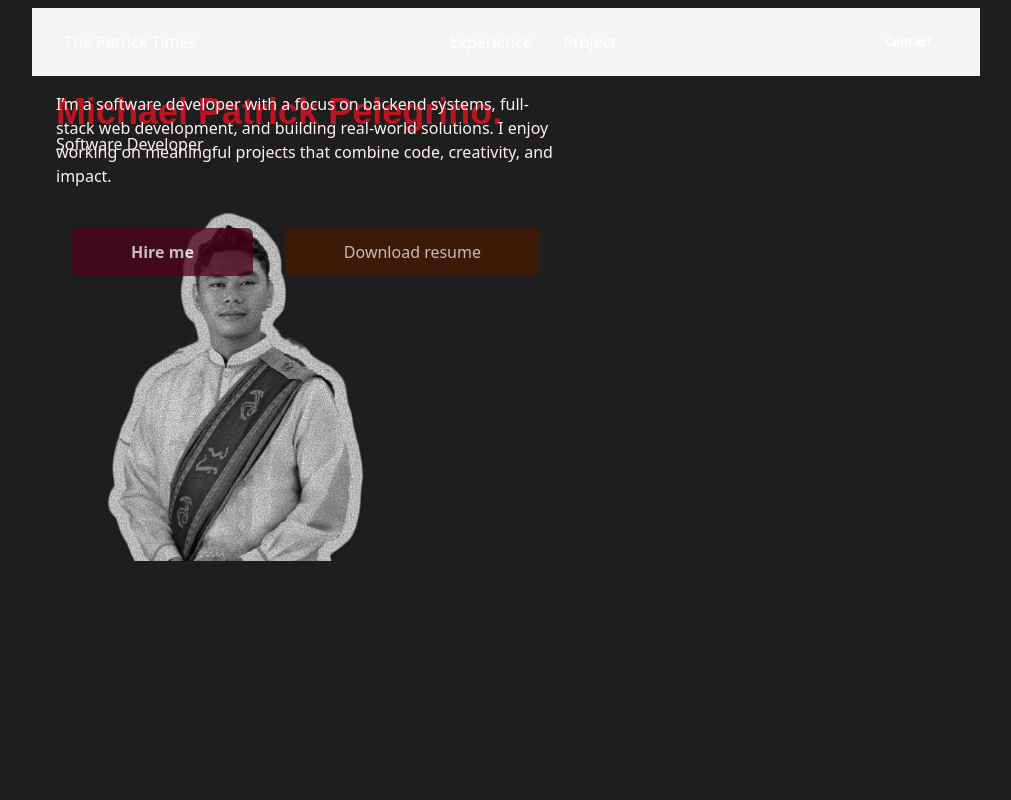
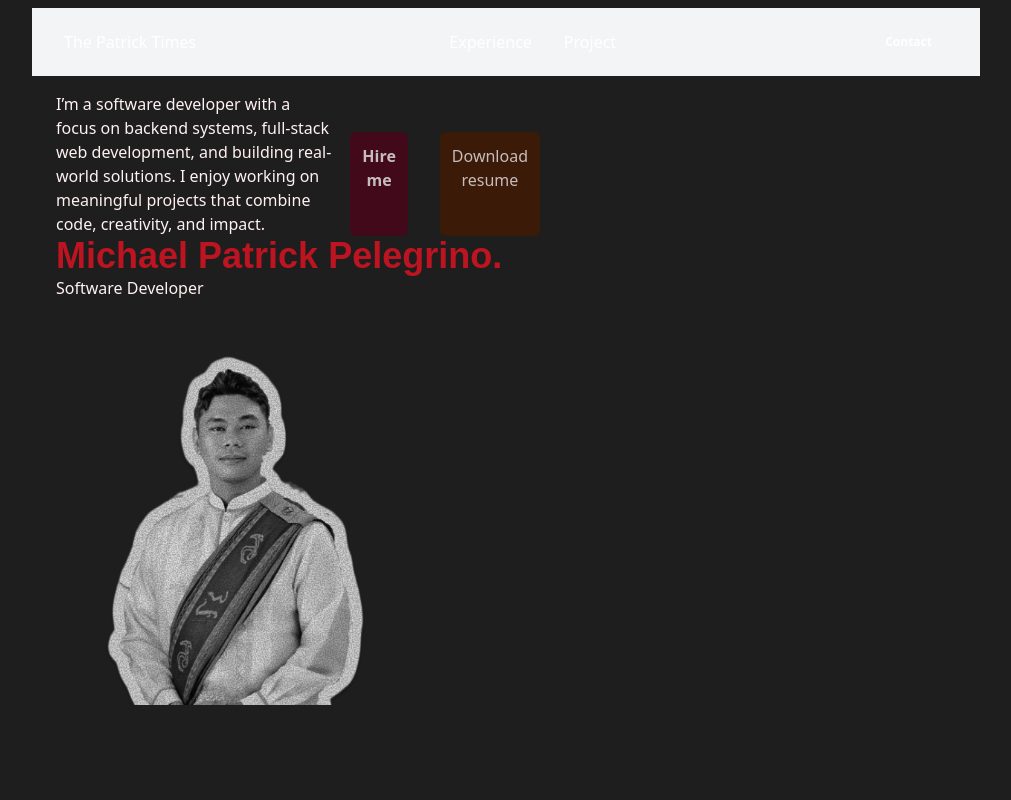
Before and after one commit to madpurson/Portfolio, a React (Vite) app in the folder portfolio/: page / in a window 1280 px wide. Shown: the top 800 px of the page, without its empty margins (134-1145 px from the left). Built offline with nearby package versions, Linux system fonts and the light colour scheme; a web font is replaced by a local one.

Commit message:
Updated order in landing page

```diff
--- a/portfolio/src/components/LandingPageBody.jsx
+++ b/portfolio/src/components/LandingPageBody.jsx
@@ -6,8 +6,8 @@ export function LandingPageBody() {
     return (
         <div className="mt-10 h-screen landing-page-body relative">
 
-            <div className="object-top-left flex flex-row absolute">
-                <div className="text-start w-3/5 pr-10 text-rose-50">
+            <div className="object-top-left flex">
+                <div className="text-start w-3/5 pr-10 text-rose-50 flex flex-row justify-center">
                     <p>
                         I’m a software developer with a focus on backend systems, full-stack web development, and building real-world solutions. I enjoy working on meaningful projects that combine code, creativity, and impact.
                     </p>
```
